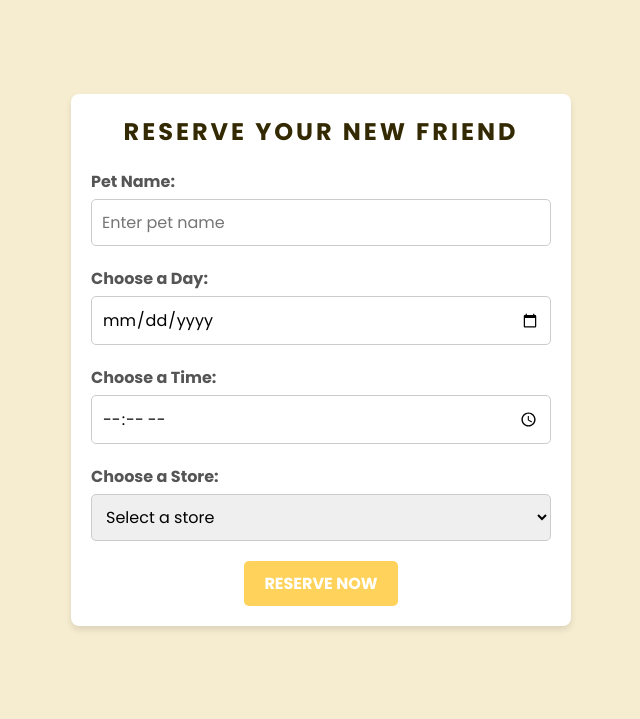
After one commit to mayarmohamedali/Software_Project_Management, a PHP site: page /reservation.php in a window 1280 px wide. The commit adds this page. Shown: the top 719 px of the page, without its empty margins (319-959 px from the left). Run offline with PHP 8.4, Linux system fonts and the light colour scheme.

Commit message:
reservation files

```diff
--- a/dogs.php
+++ b/dogs.php
@@ -7,7 +7,7 @@
     <link href="https://fonts.googleapis.com/css2?family=Dancing+Script:wght@700&display=swap" rel="stylesheet">
     <link rel="stylesheet" href="https://cdnjs.cloudflare.com/ajax/libs/font-awesome/6.0.0-beta3/css/all.min.css">
     <style>
-        /* General Styles */
+
         body {
             background: rgb(255, 230, 180);
             font-family: Arial, sans-serif;
--- a/rating.css
+++ b/rating.css
@@ -145,4 +145,6 @@
       text-align: center;
       font-size: 14px;
       border-radius: 5px;
+
+      /*  */
     }
--- a/rating.php
+++ b/rating.php
@@ -34,7 +34,7 @@
   <div class="modal" id="thankYouModal">
     <div class="modal-content">
       <h2>Thank You!</h2>
-      <p>We appreciate your feedback.</p>
+      <p>We appreciate your feedback</p>
       <button class="close-btn">Close</button>
     </div>
   </div>
--- /dev/null
+++ b/reservation.css
@@ -0,0 +1,143 @@
+/* Import Google font - Poppins */
+@import url("https://fonts.googleapis.com/css2?family=Poppins:wght@200;300;400;500;600;700&display=swap");
+
+* {
+  margin: 0;
+  padding: 0;
+  box-sizing: border-box;
+  font-family: "Poppins", sans-serif;
+}
+
+body {
+  height: 90vh;
+  display: flex;
+  align-items: center;
+  justify-content: center;
+  background-color: rgb(246, 236, 208);
+}
+
+.feedback-container {
+  margin: auto;
+  padding: 20px;
+  max-width: 500px;
+  width: 100%;
+  background-color: #ffffff;
+  border-radius: 8px;
+  box-shadow: 0px 4px 6px rgba(0, 0, 0, 0.1);
+}
+
+h2 {
+  text-align: center;
+  color: #332902;
+  text-transform: uppercase;
+  letter-spacing: 3px;
+  margin-bottom: 20px;
+}
+
+.input_field {
+  margin: 20px 0;
+}
+
+label {
+  display: block;
+  margin-bottom: 5px;
+  font-weight: bold;
+  color: #555;
+}
+
+input[type="text"],
+input[type="date"],
+input[type="time"],
+select {
+  width: 100%;
+  padding: 10px;
+  border-radius: 5px;
+  border: 1px solid #ccc;
+  font-size: 16px;
+}
+
+.btn {
+  text-align: center;
+}
+
+/* Updated Button Styles */
+.btn input[type="submit"],
+.btn input[type="button"],
+.submit-btn,
+.close-btn {
+  padding: 10px 20px;
+  background-color: rgb(255, 211, 91); /* New button color */
+  color: white; /* Text color */
+  text-transform: uppercase;
+  font-weight: bold;
+  border: none;
+  border-radius: 5px;
+  cursor: pointer;
+  font-size: 16px;
+  transition: background-color 0.3s ease;
+}
+
+/* Hover State for Buttons */
+.btn input[type="submit"]:hover,
+.btn input[type="button"]:hover,
+.submit-btn:hover,
+.close-btn:hover {
+  background-color: rgb(255, 181, 37); /* New hover color */
+}
+
+.hidden {
+  display: none;
+}
+
+#confirmation-message {
+  text-align: center;
+  color: #28a745;
+  font-size: 18px;
+  margin-top: 20px;
+}
+
+/* Modal styles */
+.modal {
+  display: none;
+  position: fixed;
+  top: 0;
+  left: 0;
+  width: 100%;
+  height: 100%;
+  background: rgba(0, 0, 0, 0.5);
+  justify-content: center;
+  align-items: center;
+}
+
+.modal-content {
+  background: #fff;
+  padding: 20px;
+  border-radius: 10px;
+  text-align: center;
+  box-shadow: 0 5px 10px rgba(0, 0, 0, 0.2);
+  width: 80%;
+  max-width: 400px;
+}
+
+.modal-content h2 {
+  margin-bottom: 15px;
+}
+
+/* Additional Styles for Feedback Container */
+textarea {
+  width: 100%;
+  padding: 10px;
+  border-radius: 5px;
+  border: 1px solid #ccc;
+  resize: none;
+  height: 100px;
+}
+
+#error_message {
+  margin-bottom: 20px;
+  background: linear-gradient(135deg, #BFECFF, #CDC1FF, #FFF6E3, #FFCCEA);
+  padding: 10px;
+  text-align: center;
+  font-size: 14px;
+  border-radius: 5px;
+}
--- /dev/null
+++ b/reservation.php
@@ -0,0 +1,89 @@
+<!DOCTYPE html>
+<html lang="en">
+<head>
+  <meta charset="UTF-8">
+  <meta name="viewport" content="width=device-width, initial-scale=1.0">
+  <title>Reserve a Pet</title>
+  <link rel="stylesheet" href="reservation.css">
+</head>
+<body>
+  <div class="feedback-container">
+    <h2>Reserve Your New Friend</h2>
+    <form id="reservation-form">
+      <div class="input_field">
+        <label for="pet-name">Pet Name:</label>
+        <input type="text" id="pet-name" name="pet-name" placeholder="Enter pet name" required>
+      </div>
+
+      <div class="input_field">
+        <label for="day">Choose a Day:</label>
+        <input type="date" id="day" name="day" required>
+      </div>
+
+      <div class="input_field">
+        <label for="time">Choose a Time:</label>
+        <input type="time" id="time" name="time" required>
+      </div>
+
+      <div class="input_field">
+        <label for="store">Choose a Store:</label>
+        <select id="store" name="store" required>
+          <option value="">Select a store</option>
+          <option value="store-1">Store 1 - Fifth Settlement</option>
+          <option value="store-2">Store 2 - Nasr City</option>
+          <option value="store-3">Store 3 - Maadi</option>
+        </select>
+      </div>
+
+      <div class="btn">
+        <input type="submit" value="Reserve Now">
+      </div>
+    </form>
+  </div>
+
+  <!-- Thank You Modal -->
+  <div class="modal" id="thankYouModal">
+    <div class="modal-content">
+      <h2>Thank You!</h2>
+      <p>Your Reservation has been saved</p>
+      <div class="btn">
+        <input type="button" id="closeModalBtn" value="Close">
+      </div>
+    </div>
+  </div>
+
+  <script>
+    document.addEventListener("DOMContentLoaded", () => {
+      const reservationForm = document.getElementById("reservation-form");
+      const modal = document.getElementById("thankYouModal");
+      const closeModalBtn = document.getElementById("closeModalBtn");
+
+      // Handle form submission
+      reservationForm.addEventListener("submit", (event) => {
+        event.preventDefault(); // Prevent form submission
+
+        // Validate inputs
+        const petName = document.getElementById("pet-name").value;
+        const day = document.getElementById("day").value;
+        const time = document.getElementById("time").value;
+        const store = document.getElementById("store").value;
+
+        if (!petName || !day || !time || !store) {
+          alert("Please fill out all fields.");
+          return;
+        }
+
+        // Show the Thank You modal
+        modal.style.display = "flex";
+      });
+
+      // Close modal button logic
+      closeModalBtn.addEventListener("click", () => {
+        modal.style.display = "none";
+        // Redirect to index.html (or your home page)
+        window.location.href = ""; // Update with your home page URL
+      });
+    });
+  </script>
+</body>
+</html>
```
